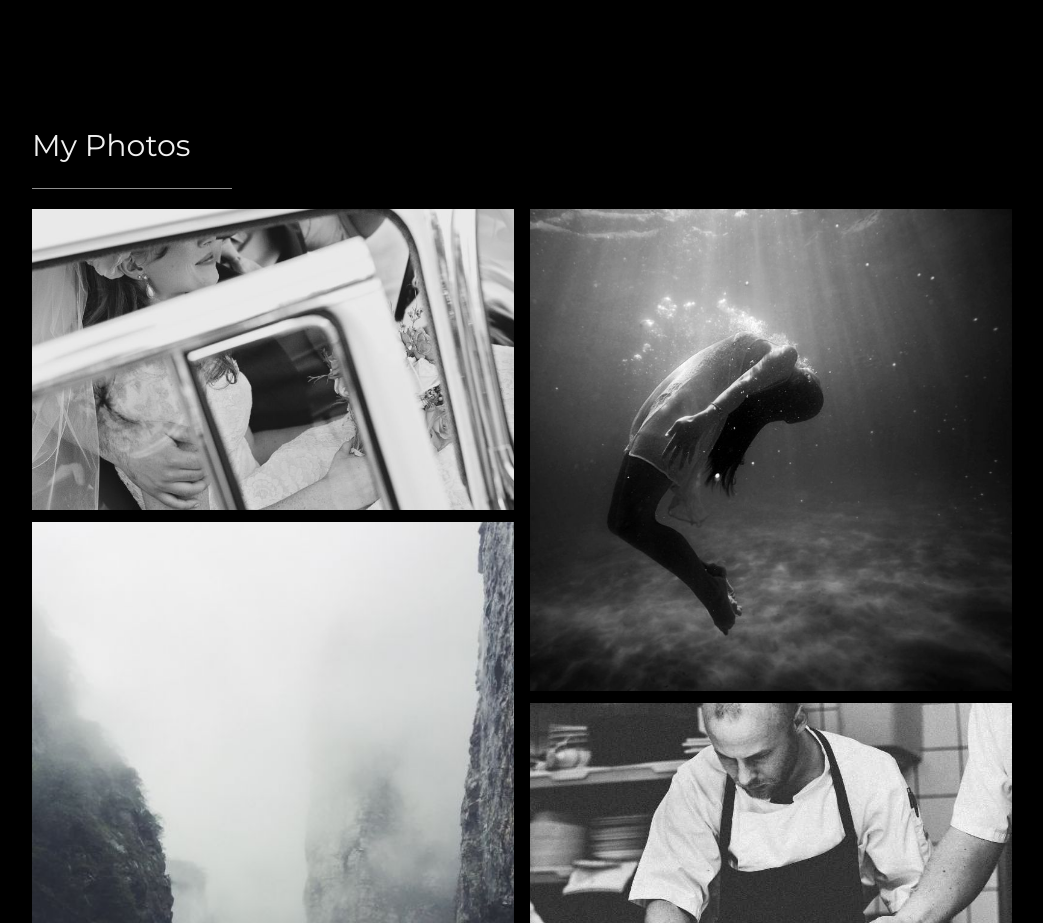
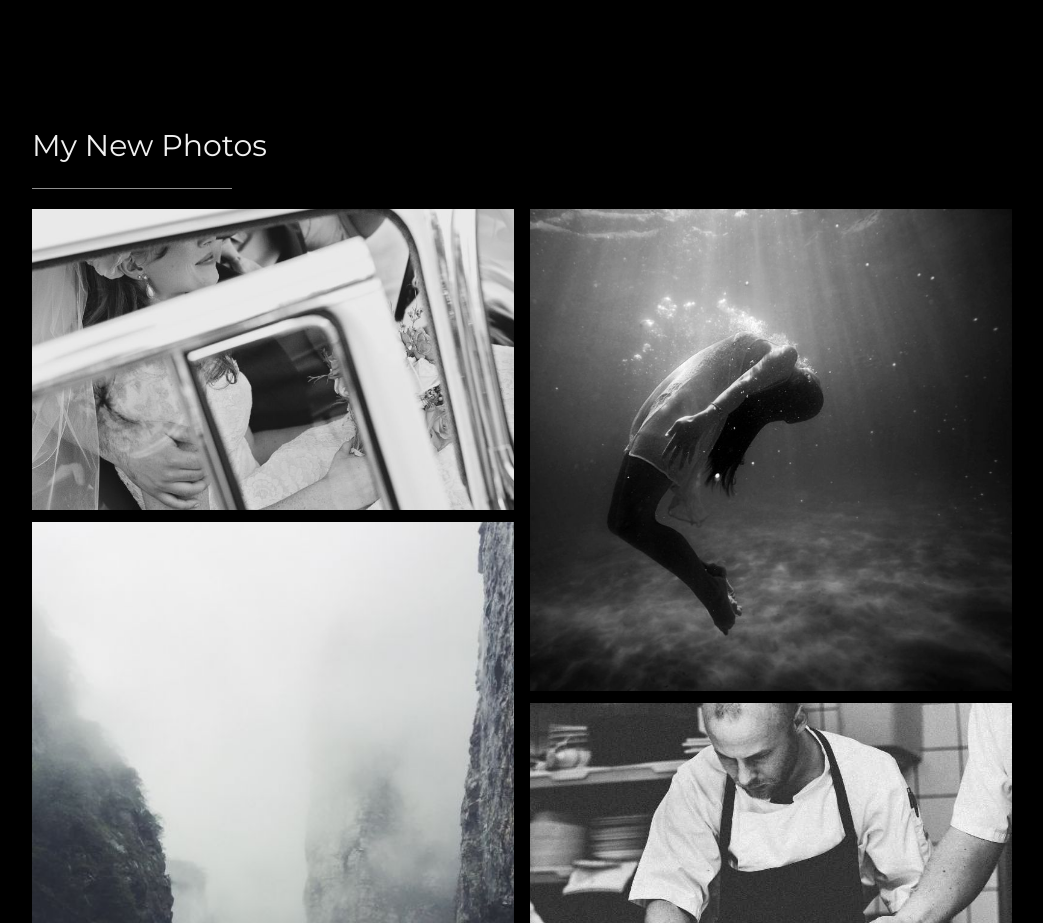
Before and after one commit to shashikarsiddharth/jhon-website, a plain HTML site: page index.html in a window 1280 px wide. Shown: the part 3180-4103 px from the top of the page, without its empty margins (178-1221 px from the left). Drawn offline with nearby package versions, Linux system fonts and the light colour scheme.

Commit message:
updated to new photos

```diff
--- a/index.html
+++ b/index.html
@@ -186,7 +186,7 @@
 
         <!-- Portfolio Section -->
         <div class="w3-padding-64 w3-content" id="photos">
-            <h2 class="w3-text-light-grey">My Photos</h2>
+            <h2 class="w3-text-light-grey">My New Photos</h2>
             <hr style="width:200px" class="w3-opacity">
 
             <!-- Grid for photos -->
```
